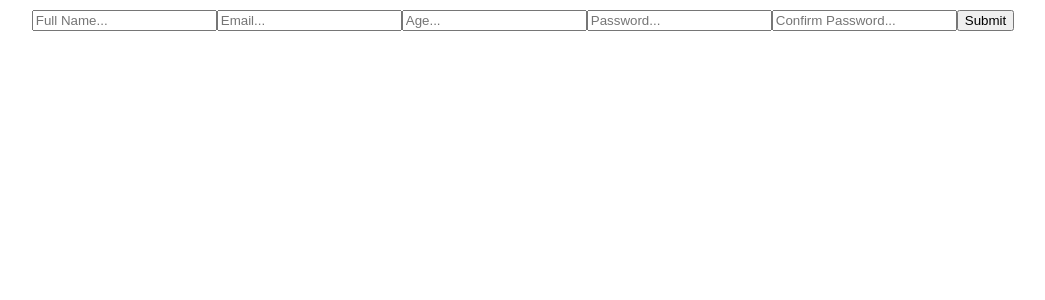
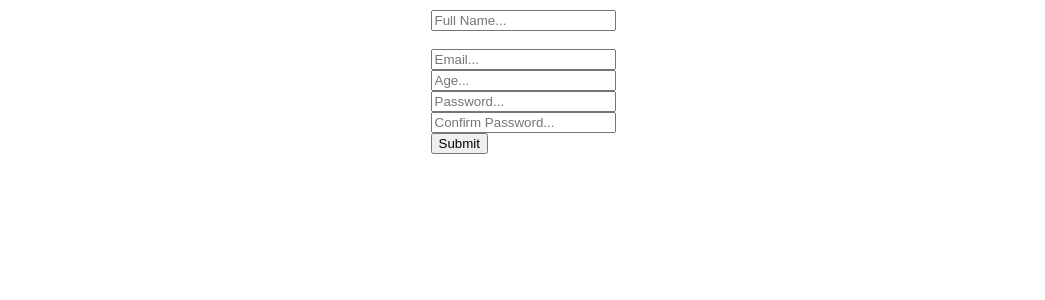
Before and after one commit to RodicaNegura/to-do-list-react, a React (Create React App) app: page / in a window 1280 px wide. Shown: the top 300 px of the page, without its empty margins (127-1172 px from the left). Built offline with nearby package versions, Linux system fonts and the light colour scheme.

Commit message:
React Hook Form

```diff
--- a/src/pages/form.js
+++ b/src/pages/form.js
@@ -1,13 +1,26 @@
 import React from "react";
+import { useForm } from "react-hook-form";
 
 const Form = () => {
+  const { register, handleSubmit } = useForm();
+
+  const onSubmit = (data) => {
+    console.log(data)
+  };
+
   return (
-    <form>
-      <input type="text" placeholder="Full Name..."/>
-      <input type="text" placeholder="Email..."/>
-      <input type="text" placeholder="Age..."/>
-      <input type="password" placeholder="Password..."/>
-      <input type="password" placeholder="Confirm Password..."/>
+    <form onSubmit={handleSubmit(onSubmit)}>
+      <input type="text" placeholder="Full Name..." {...register("fullName")} />
+      <br></br>
+      <br></br>
+      <input type="text" placeholder="Email..." {...register("email")}/>
+      <br></br>
+      <input type="number" placeholder="Age..." {...register("age")}/>
+      <br></br>
+      <input type="password" placeholder="Password..." {...register("password")}/>
+      <br></br>
+      <input type="password" placeholder="Confirm Password..." {...register("confirmPassword")}/>
+      <br></br>
       <input type="submit" />
     </form>
   )
```
